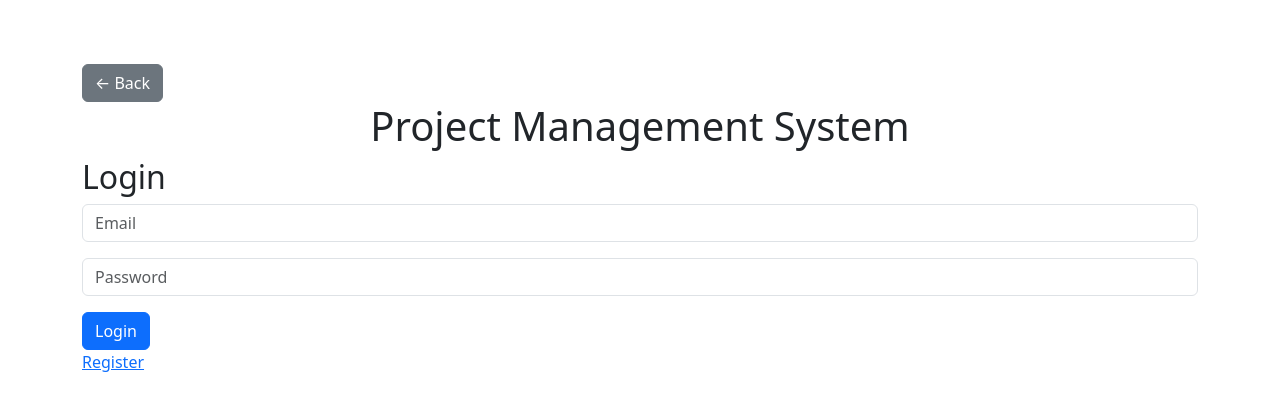
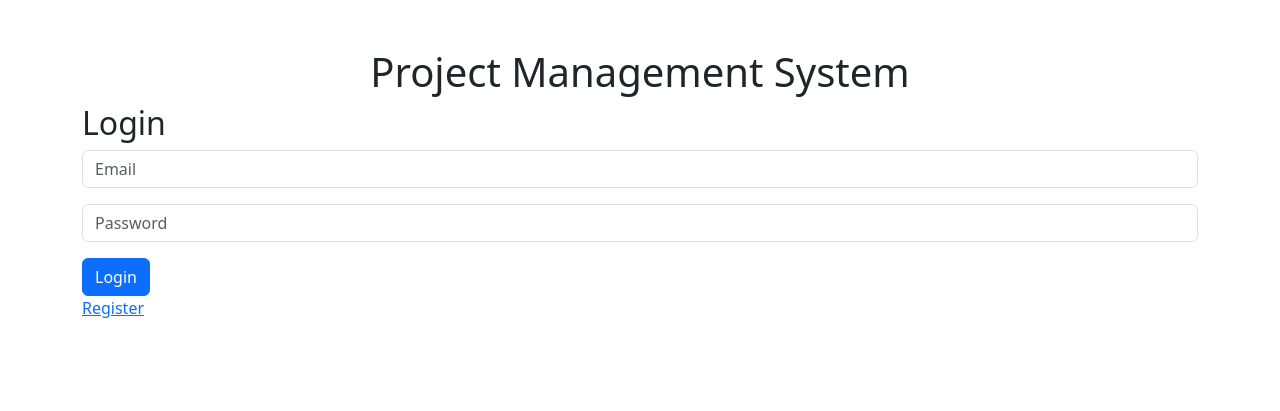
Before and after one commit to mudashir123/projectmanagement, a CodeIgniter app: page /project-management/login in a window 1280 px wide. Shown: the top 411 px of the page. Run offline with CodeIgniter, Linux system fonts and the light colour scheme.

Commit message:
remove unwanted code

```diff
--- a/application/views/auth/login.php
+++ b/application/views/auth/login.php
@@ -9,8 +9,6 @@
 </head>
 
 <body class="container mt-5">
-    <a href="javascript:history.back()" class="btn btn-secondary mt-3">← Back</a>
-
     <h1 class="text-center"> Project Management System</h1>
     <h2>Login</h2>
     <form method="post">
```
